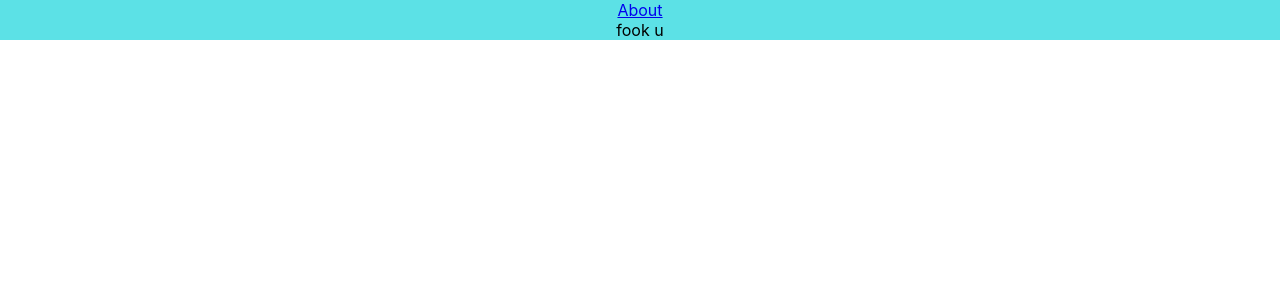
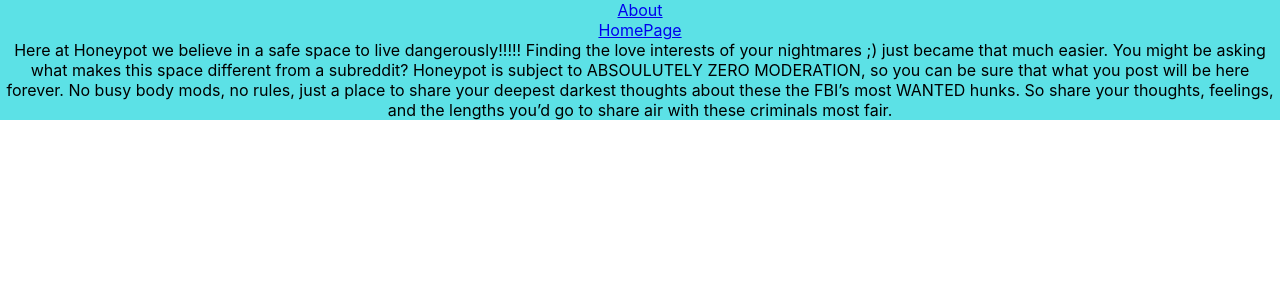
Before and after one commit to maxogle/honey-pot, a React (Create React App) app: page /#/about in a window 1280 px wide. Shown: the top 300 px of the page. Built offline with nearby package versions, Linux system fonts and the light colour scheme; no server answers.

Commit message:
routed to homepage on about page

```diff
--- a/src/components/About.js
+++ b/src/components/About.js
@@ -1,7 +1,17 @@
 import React from "react"
+import {NavLink} from 'react-router-dom'
+
 const About = () => {
     return(
-        <div>fook u</div>
+
+        <div>
+            <nav>
+            <NavLink to="/">HomePage</NavLink>
+            </nav>
+            Here at Honeypot we believe in a safe space to live dangerously!!!!! Finding the love interests of your nightmares ;) just became that much easier.  You might be asking what makes this space different from a subreddit? Honeypot is subject to ABSOULUTELY ZERO MODERATION, so you can be sure that what you post will be here forever.  No busy body mods, no rules, just a place to share your deepest darkest thoughts about these the FBI’s most WANTED hunks.
+
+        So share your thoughts, feelings, and the lengths you’d go to share air with these criminals most fair.
+        </div>
     )
 }
 export default About
```
